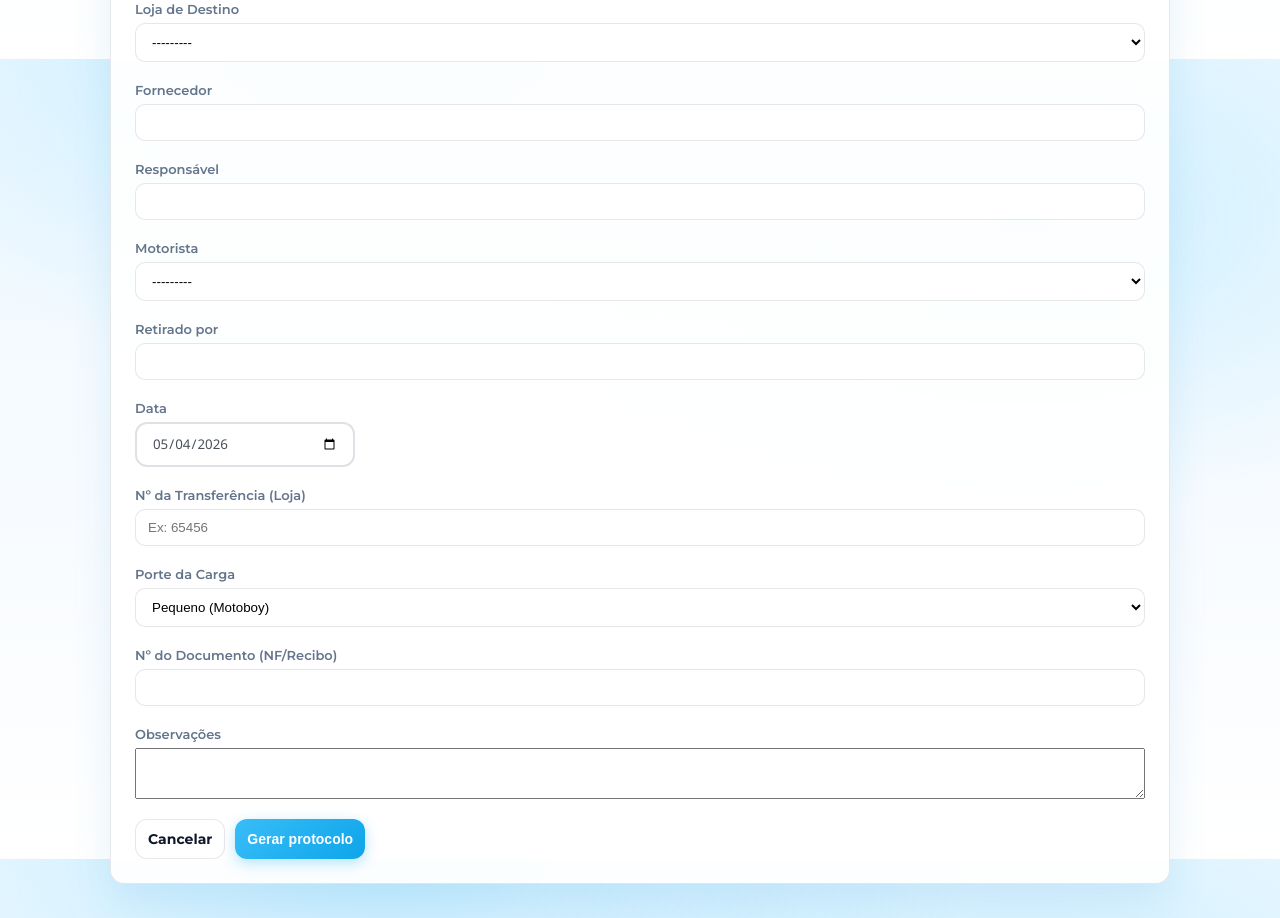
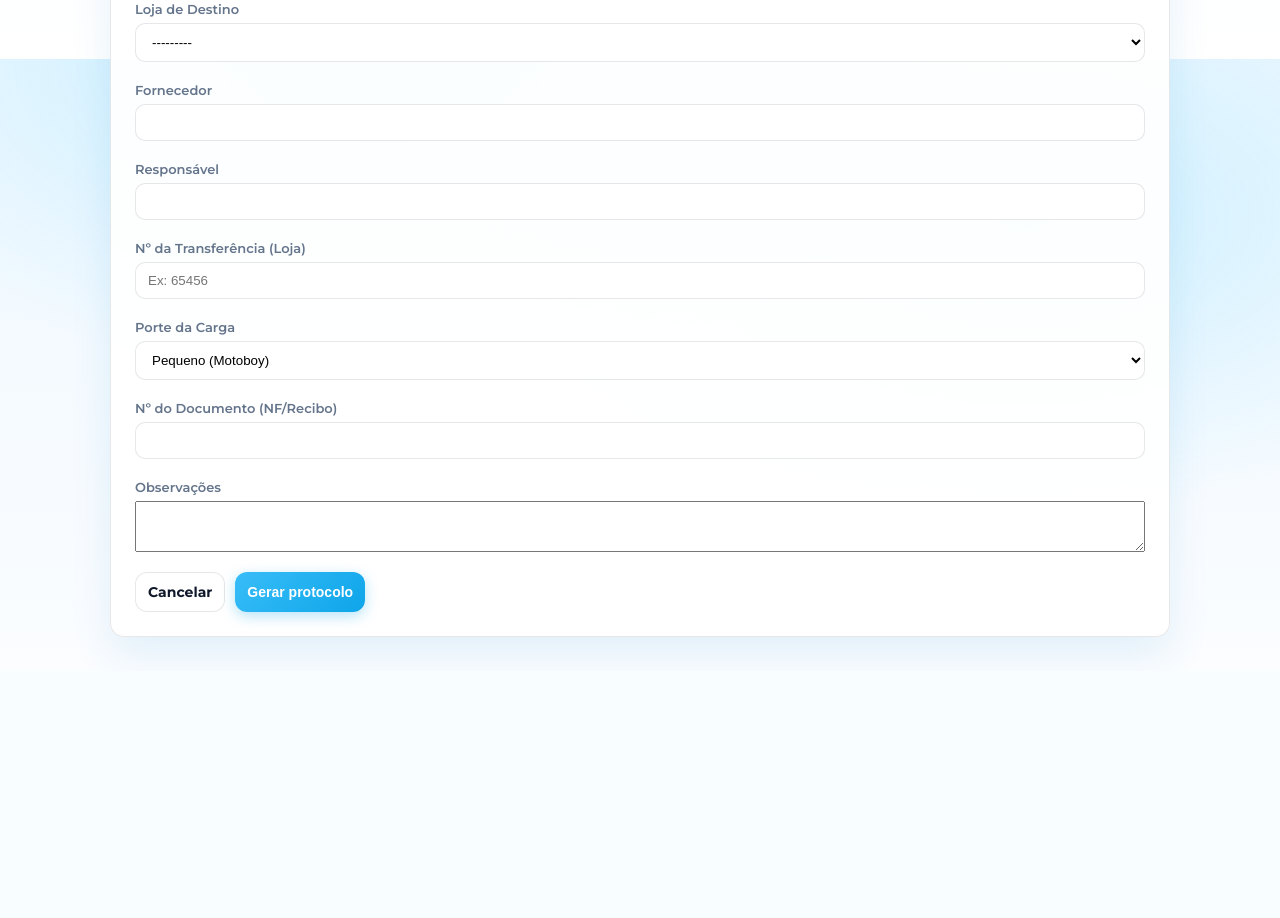
Before and after one commit to Lukntc84/Rotas, a Django app: page /painel/transferencias/novo/ in a window 1280 px wide. Shown: the part 741-1659 px from the top of the page. After the commit the page ends 1392 px from the top, so only its background shows below. Run offline with Django 5.2, Linux system fonts and the light colour scheme; a user stored in the database is signed in; tables that the repository leaves empty hold one stand-in row (values such as "Sample post").

Commit message:
att no transferência

```diff
--- a/gestao/forms.py
+++ b/gestao/forms.py
@@ -121,7 +121,6 @@ class TransferenciaForm(forms.ModelForm):
             "responsavel",
             "motorista",
             "retirado_por",
-            "data",
             "numero_documento",
             "observacoes",
         ]
@@ -137,7 +136,6 @@ class TransferenciaForm(forms.ModelForm):
             "responsavel": forms.TextInput(attrs={"class": "form-control"}),
             "motorista": forms.Select(attrs={"class": "form-control"}),
             "retirado_por": forms.TextInput(attrs={"class": "form-control"}),
-            "data": forms.DateInput(attrs={"type": "date", "class": "form-control"}),
             "numero_documento": forms.TextInput(attrs={"class": "form-control"}),
             "observacoes": forms.Textarea(attrs={"rows": 3, "class": "form-control"}),
         }
@@ -197,4 +195,4 @@ class ProtocoloConfirmarForm(forms.Form):
 class MovimentoEstoqueForm(forms.ModelForm):
     class Meta:
         model = MovimentoEstoque
-        fields = ['data', 'protocolo']
+        fields = ['protocolo']
--- a/painel/forms.py
+++ b/painel/forms.py
@@ -67,9 +67,10 @@ class TransferenciaForm(forms.ModelForm):
             "loja_destino",
             "fornecedor",
             "responsavel",
-            "motorista",
-            "retirado_por",
-            "data",
+            # ✅ removidos:
+            # "motorista",
+            # "retirado_por",
+
             "numero_transferencia",
             "porte_carga",
             "numero_documento",
@@ -97,8 +98,9 @@ class TransferenciaForm(forms.ModelForm):
             "quantidade": "Quantidade",
             "fornecedor": "Fornecedor",
             "responsavel": "Responsável",
-            "motorista": "Motorista",
-            "retirado_por": "Retirado por",
+            # ✅ removidos:
+            # "motorista": "Motorista",
+            # "retirado_por": "Retirado por",
             "numero_documento": "Nº do Documento (NF/Recibo)",
             "observacoes": "Observações",
             "porte_carga": "Porte da Carga",
@@ -108,15 +110,8 @@ class TransferenciaForm(forms.ModelForm):
         user = kwargs.pop('user', None)
         super().__init__(*args, **kwargs)
 
-        # ✅ 1) Motorista: mostrar somente usuários do grupo Motoboy
-        # (não lista operadores, lojas, etc.)
-        if 'motorista' in self.fields:
-            self.fields['motorista'].queryset = (
-                self.fields['motorista'].queryset
-                .filter(groups__name="Motoboy", is_active=True)
-                .order_by("username")
-                .distinct()
-            )
+        # ✅ IMPORTANTE: guarda o user para usar no save()
+        self.user = user
 
         if user and not user.is_staff:
             # Filtra a loja de origem baseada no perfil do usuário logado
@@ -126,7 +121,7 @@ class TransferenciaForm(forms.ModelForm):
                 self.fields['loja_origem'].initial = user_loja
                 self.fields['loja_origem'].empty_label = None
 
-                # ✅ 2) Para usuário de loja: "Tipo" sempre Saída e travado
+                # ✅ Para usuário de loja: "Tipo" sempre Saída e travado
                 if 'tipo' in self.fields:
                     self.fields['tipo'].initial = 'saida'
                     self.fields['tipo'].disabled = True
@@ -135,15 +130,19 @@ class TransferenciaForm(forms.ModelForm):
         """
         Sobrescrevemos o save para garantir que o campo 'tamanho_carga'
         receba o mesmo valor que o usuário selecionou em 'porte_carga'.
+        E para NÃO vincular motorista/retirado_por na criação.
         """
         instance = super().save(commit=False)
 
-        # ✅ se o campo estiver desabilitado, o cleaned_data pode não trazer 'tipo'
-        # então garantimos coerência quando for loja
-        if hasattr(getattr(self, "user", None), "loja_perfil") and not getattr(self.user, "is_staff", False):
+        # ✅ Se tipo estiver travado e não vier no POST, garante coerência para loja
+        if self.user and getattr(self.user, "loja_perfil", None) and not getattr(self.user, "is_staff", False):
             instance.tipo = "saida"
 
-        # Sincroniza os campos para evitar erro nos filtros da lista
+        # ✅ NÃO vincula motorista nem retirado_por na criação
+        instance.motorista = None
+        instance.retirado_por = None
+
+        # ✅ Sincroniza os campos para evitar erro nos filtros da lista
         porte_selecionado = self.cleaned_data.get('porte_carga')
         if porte_selecionado:
             instance.tamanho_carga = porte_selecionado
--- a/painel/templates/painel/transferencia_form.html
+++ b/painel/templates/painel/transferencia_form.html
@@ -68,21 +68,6 @@
         {{ form.responsavel.errors }}
       </div>
 
-      <div class="form-row">
-        <label class="label">Motorista</label>
-        {{ form.motorista }}
-      </div>
-
-      <div class="form-row">
-        <label class="label">Retirado por</label>
-        {{ form.retirado_por }}
-      </div>
-
-      <div class="form-row">
-        <label class="label">Data</label>
-        {{ form.data }}
-        {{ form.data.errors }}
-      </div>
 
       <div class="form-row">
         <label class="label">Nº da Transferência (Loja)</label>
--- a/rotas/models.py
+++ b/rotas/models.py
@@ -118,7 +118,7 @@ class Protocolo(models.Model):
 class MovimentoEstoque(models.Model):
     TIPO_CHOICES = [("entrada", "Entrada"), ("saida", "Saída")]
     tipo = models.CharField(max_length=10, choices=TIPO_CHOICES)
-    data = models.DateField(default=timezone.now)
+
     protocolo = models.CharField(max_length=50, blank=True)
 
 class Transferencia(models.Model):
```
Also changed, not shown: painel/templates/painel/rota_detalhe.html (+53 -2 lines).
